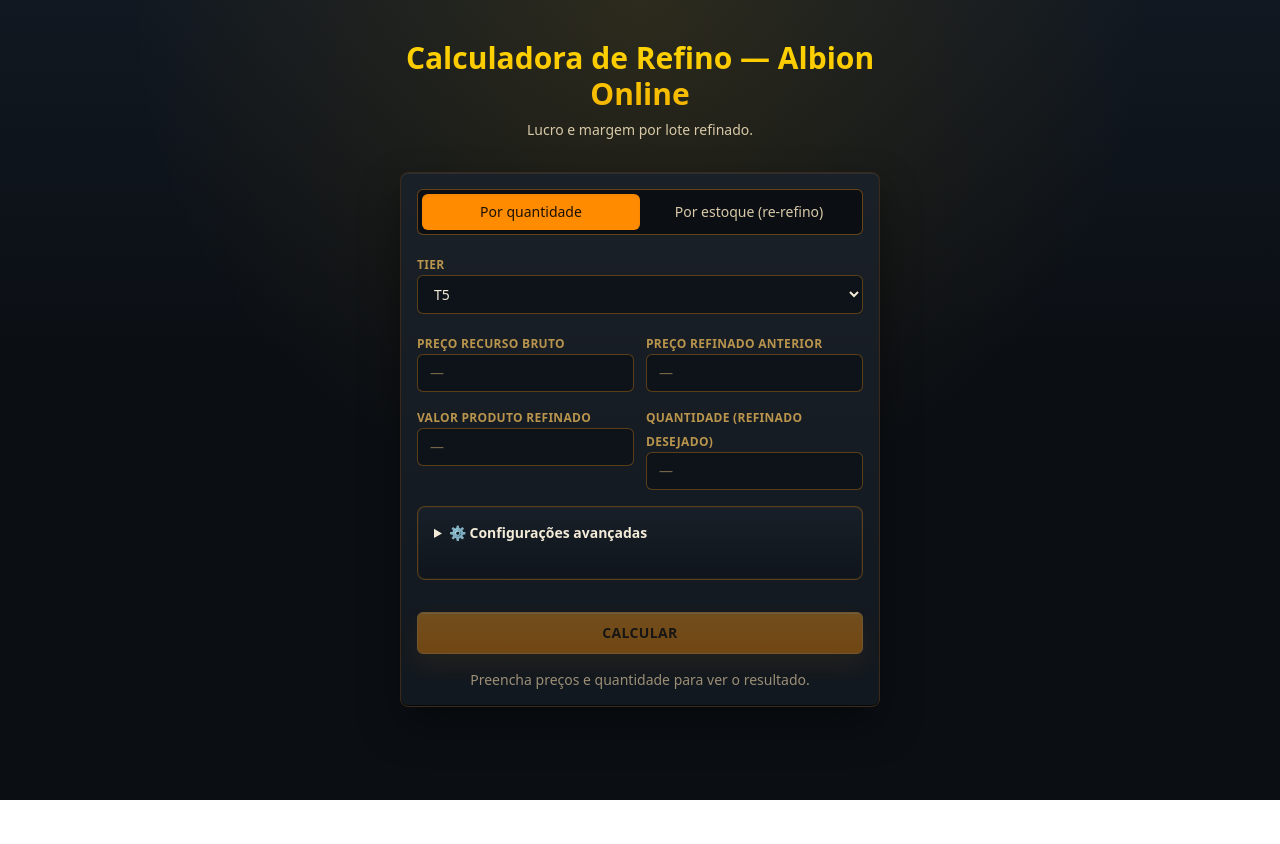
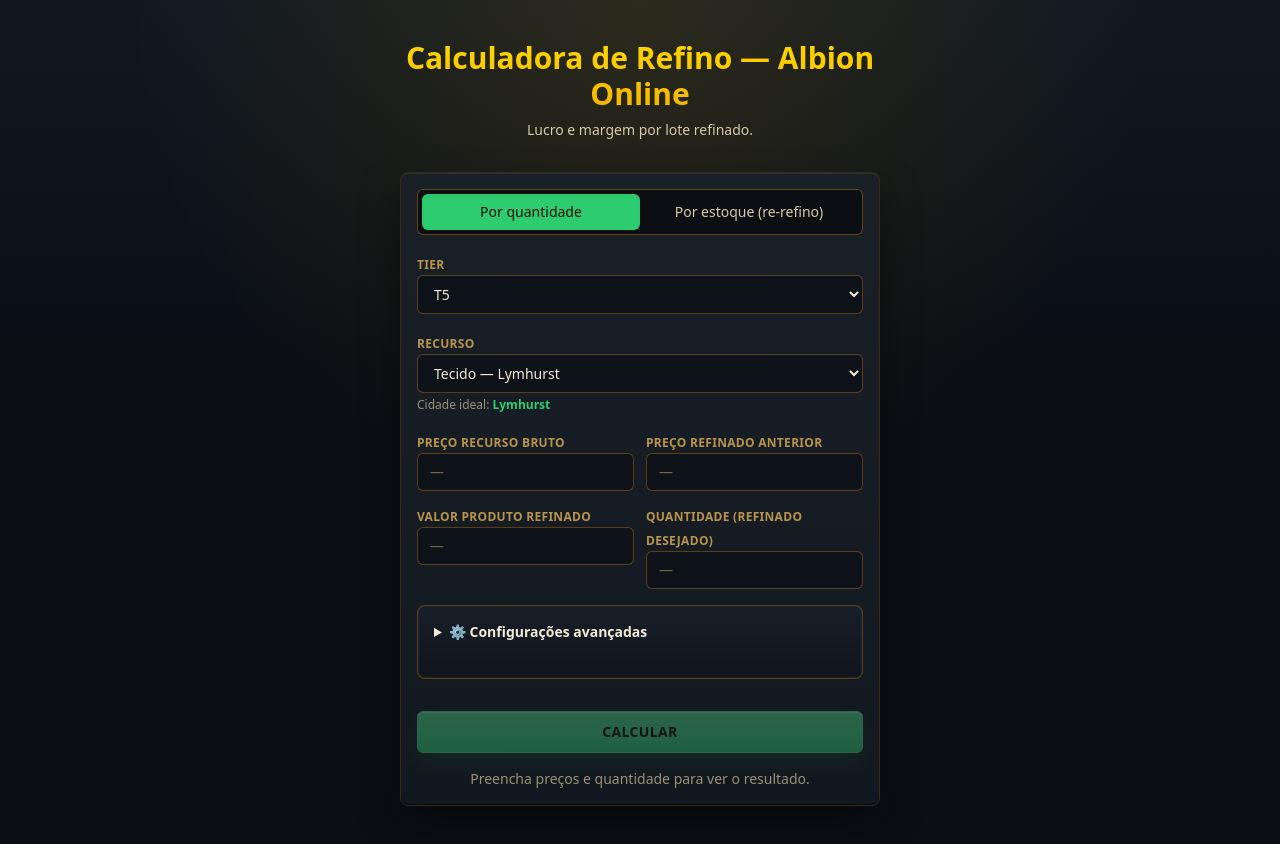
Before and after one commit to PietroNozella/RefinoAlbion, a Next.js app: page / in a window 1280 px wide. Before the commit the page ends 800 px from the top, so only its background shows below. Built offline with nearby package versions, Linux system fonts and the light colour scheme.

Commit message:
Add dynamic accent themes by resource

```diff
--- a/app/globals.css
+++ b/app/globals.css
@@ -10,6 +10,7 @@
   --albion-green: #2ecc71;
   --albion-red: #e74c3c;
   --albion-orange: #ff8c00;
+  --resource-accent: #2ecc71;
 }
 
 body {
@@ -42,21 +43,46 @@
 }
 
 .game-input:focus {
-  border-color: var(--albion-orange);
-  box-shadow: 0 0 0 2px rgba(255, 140, 0, 0.28);
+  border-color: var(--resource-accent);
+  box-shadow: 0 0 0 2px color-mix(in srgb, var(--resource-accent) 28%, transparent);
 }
 
 .game-action {
-  border: 1px solid #ffb347;
-  background: linear-gradient(180deg, #ff9f1a, var(--albion-orange));
+  border: 1px solid color-mix(in srgb, var(--resource-accent) 78%, white);
+  background: linear-gradient(
+    180deg,
+    color-mix(in srgb, var(--resource-accent) 82%, white),
+    var(--resource-accent)
+  );
   color: #1b1004;
   box-shadow:
     inset 0 1px 0 rgba(255, 255, 255, 0.35),
-    0 10px 24px rgba(255, 140, 0, 0.18);
+    0 10px 24px color-mix(in srgb, var(--resource-accent) 18%, transparent);
 }
 
 .game-action:hover {
-  background: linear-gradient(180deg, #ffb347, #ff8c00);
+  background: linear-gradient(
+    180deg,
+    color-mix(in srgb, var(--resource-accent) 70%, white),
+    var(--resource-accent)
+  );
+}
+
+.accent-tab-active {
+  background: var(--resource-accent);
+  color: #1b1004;
+}
+
+.accent-border {
+  border-color: var(--resource-accent);
+}
+
+.accent-text {
+  color: var(--resource-accent);
+}
+
+.accent-soft {
+  background: color-mix(in srgb, var(--resource-accent) 12%, transparent);
 }
 
 .gold-text {
--- a/app/page.tsx
+++ b/app/page.tsx
@@ -1,8 +1,39 @@
 "use client";
 
+import type { CSSProperties } from "react";
 import { useCallback, useState } from "react";
 
 const TIER_OPTIONS = ["T3", "T4", "T5", "T6", "T7", "T8"];
+const resourceThemes = {
+  fiber: {
+    label: "Tecido",
+    city: "Lymhurst",
+    accent: "#2ecc71",
+  },
+  ore: {
+    label: "Barras",
+    city: "Thetford",
+    accent: "#7b61ff",
+  },
+  stone: {
+    label: "Blocos",
+    city: "Bridgewatch",
+    accent: "#ff8c00",
+  },
+  hide: {
+    label: "Couro",
+    city: "Martlock",
+    accent: "#3498db",
+  },
+  wood: {
+    label: "Tábuas",
+    city: "Fort Sterling",
+    accent: "#bdc3c7",
+  },
+} as const;
+
+type ResourceKey = keyof typeof resourceThemes;
+
 const DEFAULT_RETORNO_SEM_FOCO = "36.71";
 const DEFAULT_RETORNO_COM_FOCO = "54";
 
@@ -216,6 +247,7 @@
 export default function Home() {
   const [modo, setModo] = useState<Modo>("lote");
   const [tier, setTier] = useState("T5");
+  const [resourceKey, setResourceKey] = useState<ResourceKey>("fiber");
   const [precoBruto, setPrecoBruto] = useState("");
   const [precoRefAnt, setPrecoRefAnt] = useState("");
   const [precoVenda, setPrecoVenda] = useState("");
@@ -434,13 +466,20 @@
   };
 
   const canSubmit = modo === "lote" ? canSubmitLote : canSubmitEstoque;
+  const resourceTheme = resourceThemes[resourceKey];
+  const themeStyle = {
+    "--resource-accent": resourceTheme.accent,
+  } as CSSProperties;
 
   const isDataLote = (
     d: ApiResponse | ApiResponseEstoque,
   ): d is ApiResponse => "qtd_bruto" in d.comprar;
 
   return (
-    <main className="mx-auto flex min-h-dvh max-w-lg flex-col gap-8 px-4 py-10">
+    <main
+      className="mx-auto flex min-h-dvh max-w-lg flex-col gap-8 px-4 py-10"
+      style={themeStyle}
+    >
       <header className="space-y-2 text-center">
         <h1 className="gold-text text-3xl font-bold tracking-normal">
           Calculadora de Refino — Albion Online
@@ -455,8 +494,8 @@
             onClick={() => setModoSafe("lote")}
             className={`flex-1 rounded-md px-3 py-2 text-sm font-medium transition ${
               modo === "lote"
-                ? "bg-[#ff8c00] text-[#1b1004] shadow-inner"
-                : "text-[#d8c9a8] hover:text-[#f4b400]"
+                ? "accent-tab-active shadow-inner"
+                : "text-[#d8c9a8] hover:text-[var(--resource-accent)]"
             }`}
           >
             Por quantidade
@@ -466,8 +505,8 @@
             onClick={() => setModoSafe("estoque")}
             className={`flex-1 rounded-md px-3 py-2 text-sm font-medium transition ${
               modo === "estoque"
-                ? "bg-[#ff8c00] text-[#1b1004] shadow-inner"
-                : "text-[#d8c9a8] hover:text-[#f4b400]"
+                ? "accent-tab-active shadow-inner"
+                : "text-[#d8c9a8] hover:text-[var(--resource-accent)]"
             }`}
           >
             Por estoque (re-refino)
@@ -489,6 +528,27 @@
               </option>
             ))}
           </select>
+        </label>
+
+        <label className="block space-y-1">
+          <span className="text-xs font-bold uppercase tracking-wide text-[#b8944d]">
+            Recurso
+          </span>
+          <select
+            value={resourceKey}
+            onChange={(e) => setResourceKey(e.target.value as ResourceKey)}
+            className="game-input w-full rounded-md px-3 py-2 text-sm outline-none"
+          >
+            {Object.entries(resourceThemes).map(([key, theme]) => (
+              <option key={key} value={key}>
+                {theme.label} — {theme.city}
+              </option>
+            ))}
+          </select>
+          <p className="text-xs text-[#9c8f77]">
+            Cidade ideal:{" "}
+            <span className="accent-text font-bold">{resourceTheme.city}</span>
+          </p>
         </label>
 
         <div className="grid grid-cols-1 gap-3 sm:grid-cols-2">
@@ -590,7 +650,7 @@
                 type="checkbox"
                 checked={premium}
                 onChange={(e) => setPremium(e.target.checked)}
-                className="size-4 rounded border-[#8a5a19] bg-[#0e1319] text-[#ff8c00] focus:ring-[#ff8c00]"
+                className="size-4 rounded border-[#8a5a19] bg-[#0e1319] text-[var(--resource-accent)] focus:ring-[var(--resource-accent)]"
               />
               Conta Premium (taxa 6,5%)
             </label>
@@ -612,7 +672,7 @@
                 type="checkbox"
                 checked={usarFoco}
                 onChange={(e) => setUsarFoco(e.target.checked)}
-                className="size-4 rounded border-[#8a5a19] bg-[#0e1319] text-[#ff8c00] focus:ring-[#ff8c00]"
+                className="size-4 rounded border-[#8a5a19] bg-[#0e1319] text-[var(--resource-accent)] focus:ring-[var(--resource-accent)]"
               />
               Usar foco (retorno 54%)
             </label>
@@ -675,7 +735,7 @@
           <>
             {/* Card principal: dois painéis lado a lado + melhor opção */}
             <section className="game-card space-y-3 rounded-lg p-4">
-              <p className="text-sm font-bold uppercase tracking-wide text-[#f4b400]">💰 Resultado do refino</p>
+              <p className="accent-text text-sm font-bold uppercase tracking-wide">💰 Resultado do refino</p>
 
               <div className="grid grid-cols-2 gap-3">
                 {/* Painel sem foco */}
@@ -692,7 +752,7 @@
                 {/* Painel com foco */}
                 <div className={`space-y-1 rounded-lg border p-3 ${
                   focoCompensa
-                    ? "border-[#2ecc71] bg-[#2ecc71]/10"
+                    ? "accent-border accent-soft"
                     : "game-panel"
                 }`}>
                   <p className="text-xs font-bold uppercase tracking-wide text-[#b8944d]">Com foco</p>
@@ -833,7 +893,7 @@
         <>
           {/* Card principal: lucro + margem + veredito + contexto */}
           <section className="game-card space-y-3 rounded-lg p-4">
-            <p className="text-sm font-bold uppercase tracking-wide text-[#f4b400]">♻️ Resultado do re-refino</p>
+            <p className="accent-text text-sm font-bold uppercase tracking-wide">♻️ Resultado do re-refino</p>
 
             <div className="grid grid-cols-2 gap-3">
               {/* Painel de lucro */}
```
